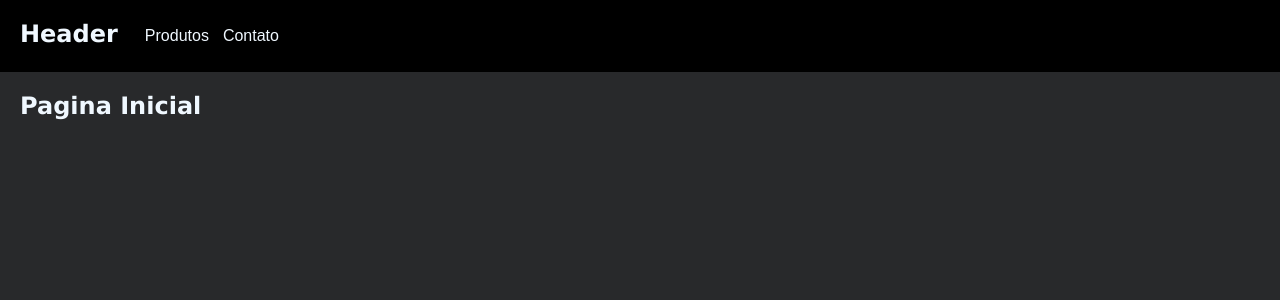
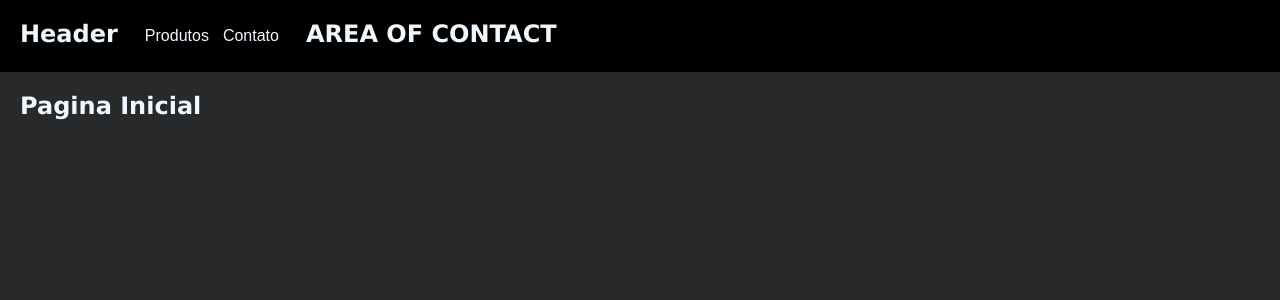
Before and after one commit to MAMBA48/CODINGONMYJOB, a React (Vite) app: page / in a window 1280 px wide. Both pictures are taken after a click on the button "Contato". Shown: the top 300 px of the page. Built offline with nearby package versions, Linux system fonts and the light colour scheme.

Commit message:
1 file modified

```diff
--- a/src/components/header/header.tsx
+++ b/src/components/header/header.tsx
@@ -1,17 +1,22 @@
 import { useState } from 'react';
 const Header = () => {
   //testando
-  const [content, setContent] = useState<string>('');
+  const [content, setContent] = useState<string>('home');
   const myProducts = () => {
     setContent('products');
+  };
+  const myContact = () => {
+    setContent('contact');
   };
   return (
     <header>
       <h2>Header</h2>
       <nav>
         <button onClick={myProducts}>Produtos</button>
-        <button>Contato</button>
+        <button onClick={myContact}>Contato</button>
       </nav>
+      {content === 'products' && <h2>AREA OF PRODUCTS</h2>}
+      {content === 'contact' && <h2>AREA OF CONTACT</h2>}
     </header>
   );
 };
```
